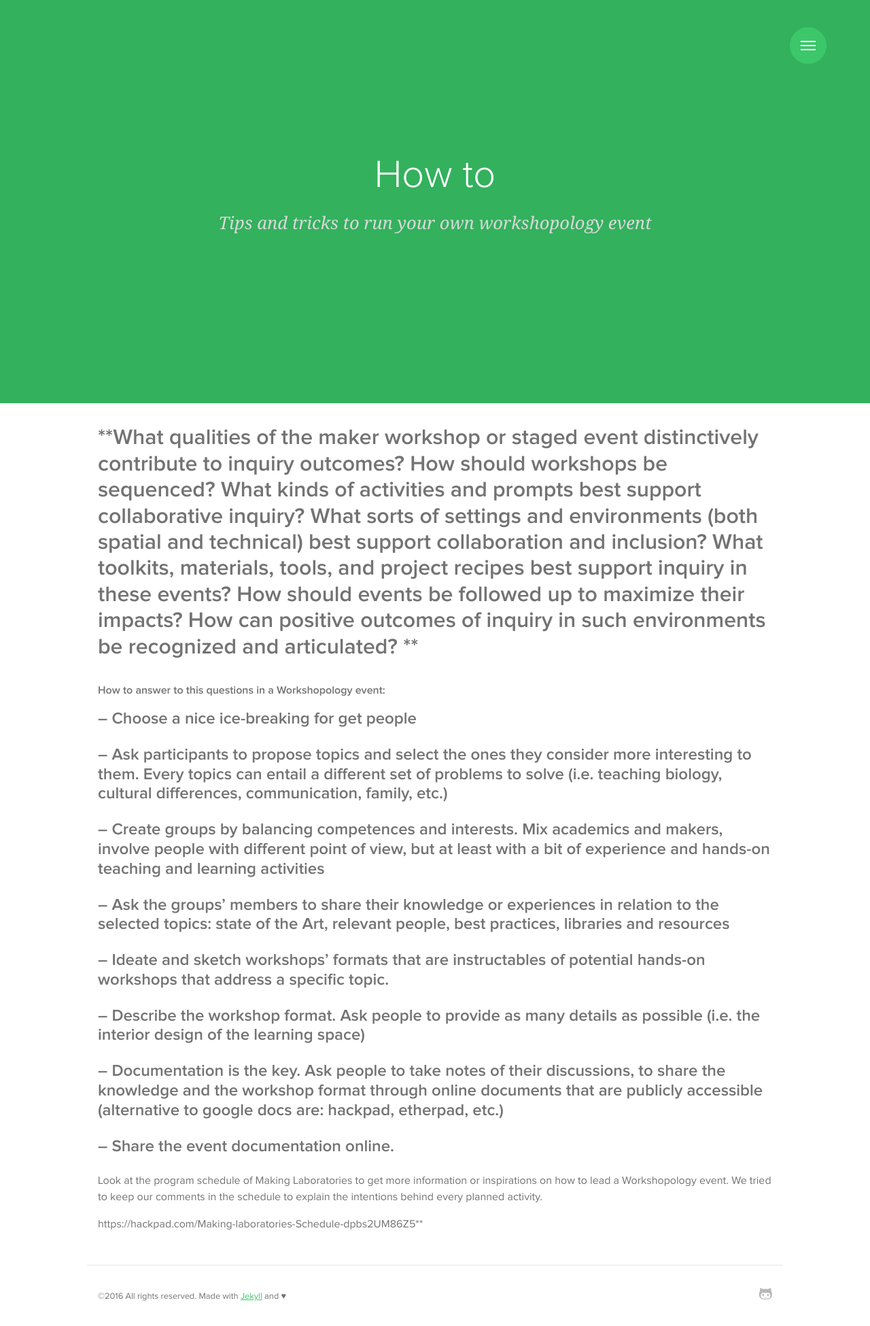
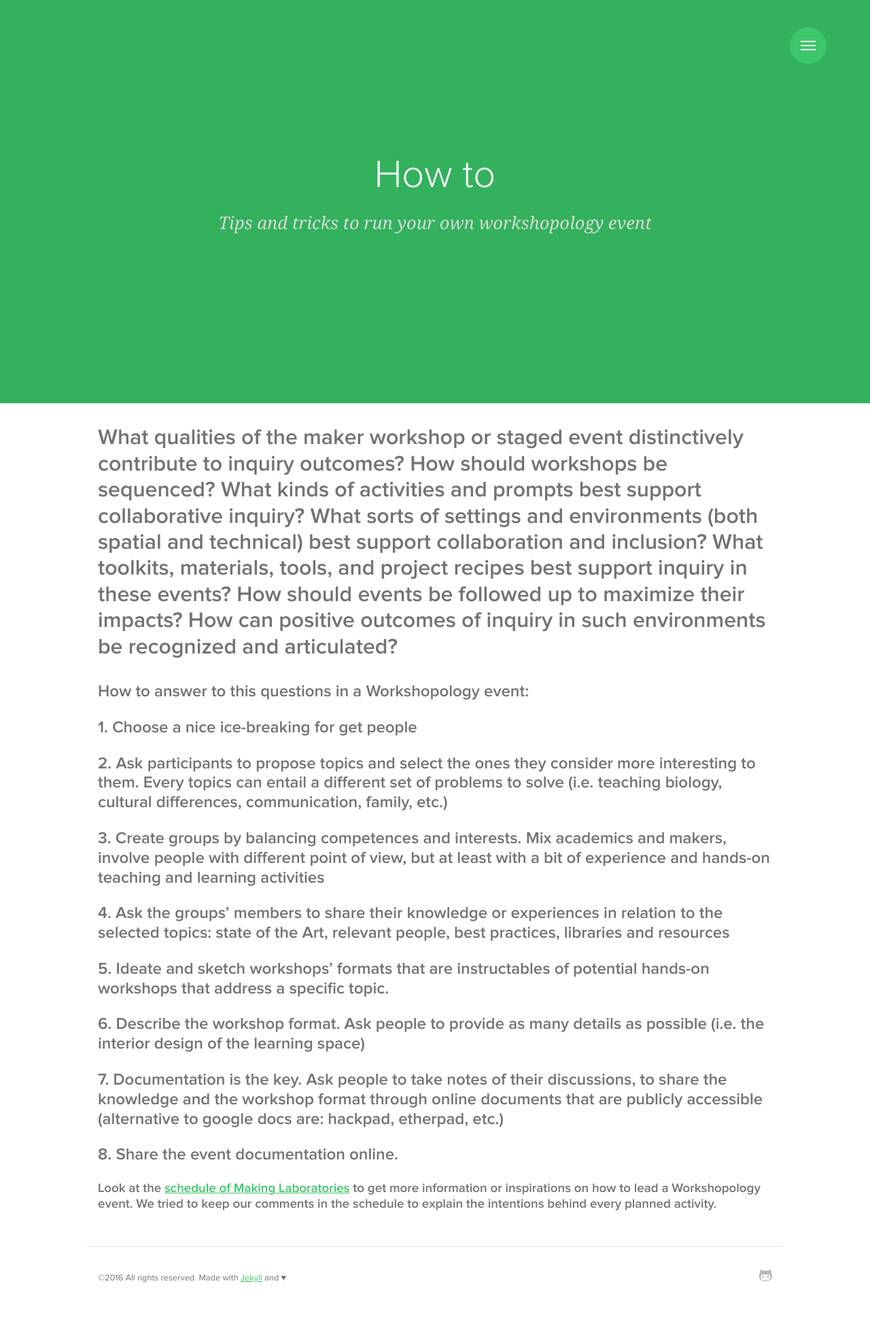
Before and after one commit to almostserena/workshopology-website-generator, a Jekyll site: the page built from howto.md, in a window 1280 px wide. Shown: the whole page at 68% size. Built offline with Jekyll 4.4.1, drawn with Linux system fonts in a browser that asks for light colours; some web fonts are replaced.

Commit message:
fefew
few

```diff
--- a/howto.md
+++ b/howto.md
@@ -4,27 +4,26 @@ title: How to
 subtitle: Tips and tricks to run your own workshopology event
 ---
 
-# **What qualities of the maker workshop or staged event distinctively contribute to inquiry outcomes? How should workshops be sequenced? What kinds of activities and prompts best support collaborative inquiry? What sorts of settings and environments (both spatial and technical) best support collaboration and inclusion? What toolkits, materials, tools, and project recipes best support inquiry in these events? How should events be followed up to maximize their impacts? How can positive outcomes of inquiry in such environments be recognized and articulated? **
+# What qualities of the maker workshop or staged event distinctively contribute to inquiry outcomes? How should workshops be sequenced? What kinds of activities and prompts best support collaborative inquiry? What sorts of settings and environments (both spatial and technical) best support collaboration and inclusion? What toolkits, materials, tools, and project recipes best support inquiry in these events? How should events be followed up to maximize their impacts? How can positive outcomes of inquiry in such environments be recognized and articulated?
 
-**How to answer to this questions in a Workshopology event:**
+## How to answer to this questions in a Workshopology event:
 
-## – Choose a nice ice-breaking for get people
+## 1. Choose a nice ice-breaking for get people
 
-## – Ask participants to propose topics and select the ones they consider more interesting to them. Every topics can entail a different set of problems to solve (i.e. teaching biology, cultural differences, communication, family, etc.)
+## 2. Ask participants to propose topics and select the ones they consider more interesting to them. Every topics can entail a different set of problems to solve (i.e. teaching biology, cultural differences, communication, family, etc.)
 
-## – Create groups by balancing competences and interests. Mix academics and makers, involve people with different point of view, but at least with a bit of experience and hands-on teaching and learning activities
+## 3. Create groups by balancing competences and interests. Mix academics and makers, involve people with different point of view, but at least with a bit of experience and hands-on teaching and learning activities
 
-## – Ask the groups’ members to share their knowledge or experiences in relation to the selected topics: state of the Art, relevant people, best practices, libraries and resources
+## 4. Ask the groups’ members to share their knowledge or experiences in relation to the selected topics: state of the Art, relevant people, best practices, libraries and resources
 
-## – Ideate and sketch workshops’ formats that are instructables of potential hands-on workshops that address a specific topic.
+## 5. Ideate and sketch workshops’ formats that are instructables of potential hands-on workshops that address a specific topic.
 
-## – Describe the workshop format. Ask people to provide as many details as possible (i.e. the interior design of the learning space)
+## 6. Describe the workshop format. Ask people to provide as many details as possible (i.e. the interior design of the learning space)
 
-## – Documentation is the key. Ask people to take notes of their discussions, to share the knowledge and the workshop format through online documents that are publicly accessible (alternative to google docs are: hackpad, etherpad, etc.)
+## 7. Documentation is the key. Ask people to take notes of their discussions, to share the knowledge and the workshop format through online documents that are publicly accessible (alternative to google docs are: hackpad, etherpad, etc.)
 
-## – Share the event documentation online.
+## 8. Share the event documentation online.
 
 
-Look at the program schedule of Making Laboratories to get more information or inspirations on how to lead a Workshopology event. We tried to keep our comments in the schedule to explain the intentions behind every planned activity.
 
-https://hackpad.com/Making-laboratories-Schedule-dpbs2UM86Z5**
+### Look at the [schedule of Making Laboratories](https://hackpad.com/Making-laboratories-Schedule-dpbs2UM86Z5) to get more information or inspirations on how to lead a Workshopology event. We tried to keep our comments in the schedule to explain the intentions behind every planned activity.
```
